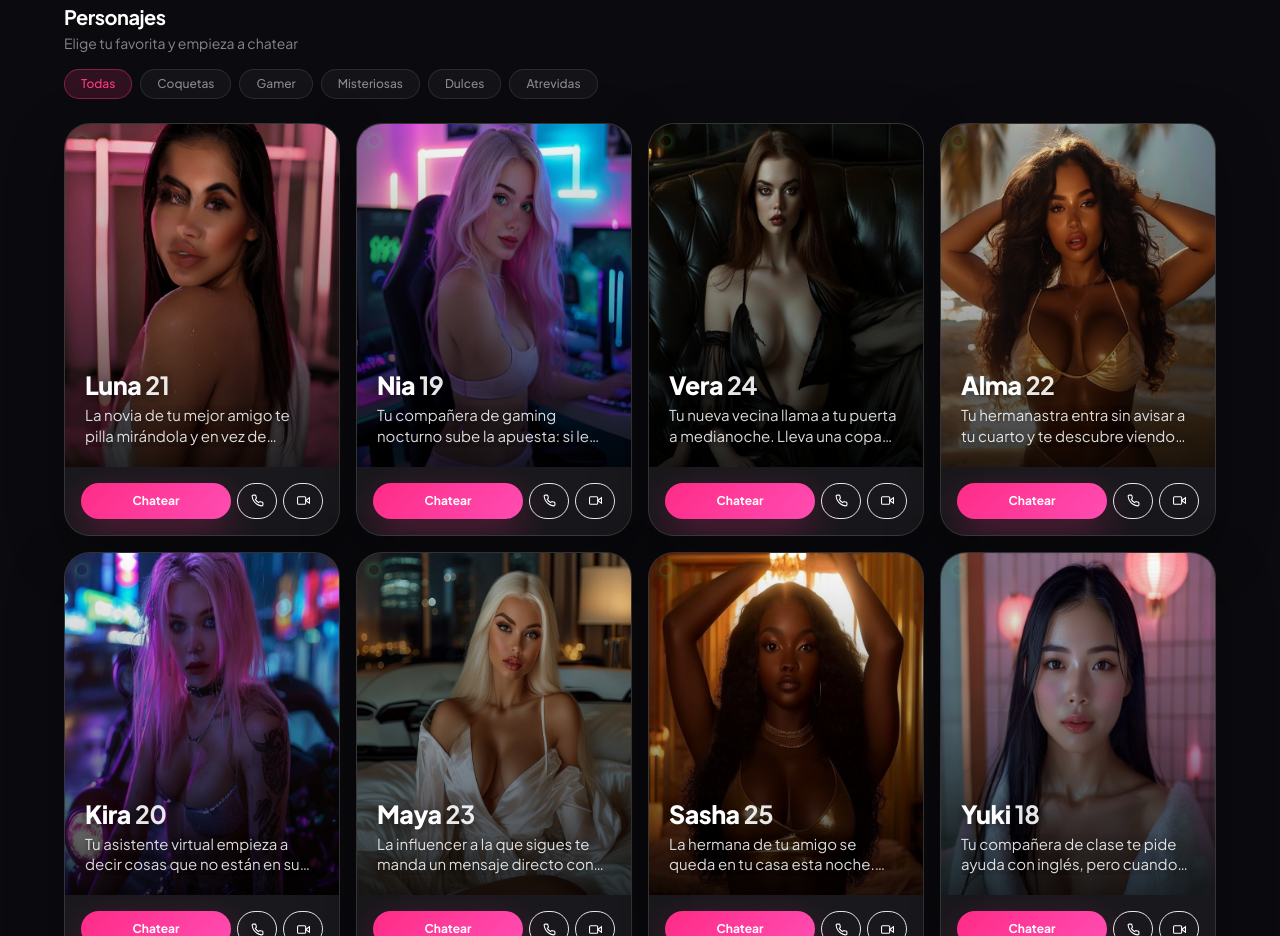
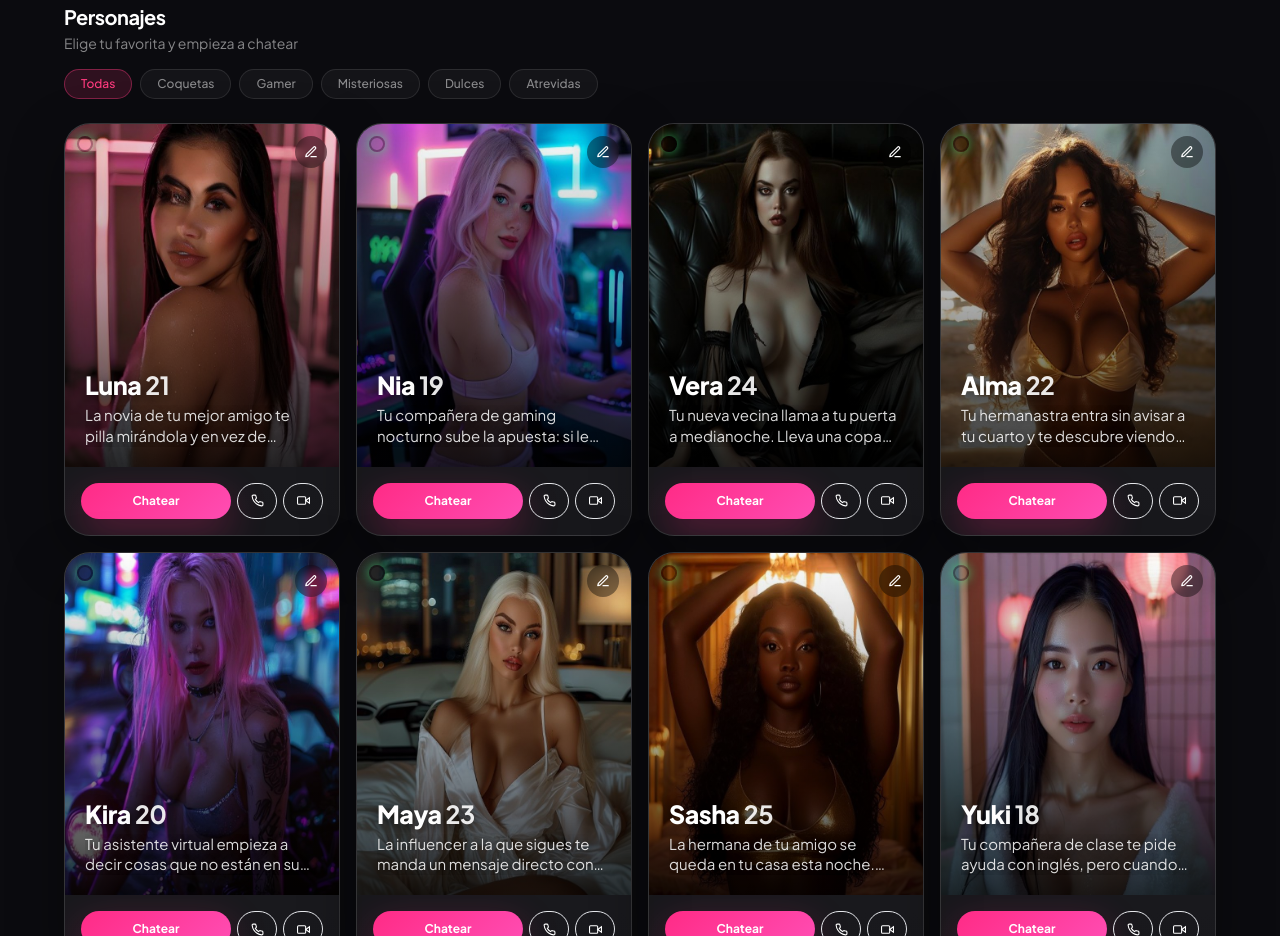
Before and after one commit to 3737631/luciaia, a Next.js app: page /luciaia/girls in a window 1280 px wide. Shown: the part 980-1916 px from the top of the page. Built offline with nearby package versions, Linux system fonts and the light colour scheme.

Commit message:
bigger green dot always visible + pencil always visible

```diff
--- a/src/components/GirlCard.tsx
+++ b/src/components/GirlCard.tsx
@@ -38,10 +38,10 @@ export default function GirlCard({ girl }: { girl: Girl }) {
           <div className="absolute inset-0 bg-gradient-to-t from-black/80 via-black/30 to-transparent" />
           {/* Top status dot + edit */}
           <div className="absolute left-3 right-3 top-3 flex items-start justify-between">
-            <span className="flex h-2.5 w-2.5 rounded-full bg-green-400 shadow-[0_0_8px_rgba(74,222,128,0.6)] animate-pulse" />
+            <span className="flex h-4 w-4 rounded-full bg-green-400 shadow-[0_0_12px_rgba(74,222,128,0.8)] animate-pulse border-2 border-black/30" />
             <Link
               href={`/customize/${girl.id}`}
-              className="flex h-8 w-8 items-center justify-center rounded-full bg-white/10 backdrop-blur-sm text-white/70 hover:bg-white/20 hover:text-white transition-all active:scale-90 opacity-0 group-hover:opacity-100"
+              className="flex h-8 w-8 items-center justify-center rounded-full bg-black/40 backdrop-blur-sm text-white hover:bg-pink/60 hover:text-white transition-all active:scale-90"
               title="Personalizar"
               onClick={(e) => e.stopPropagation()}
             >
```
